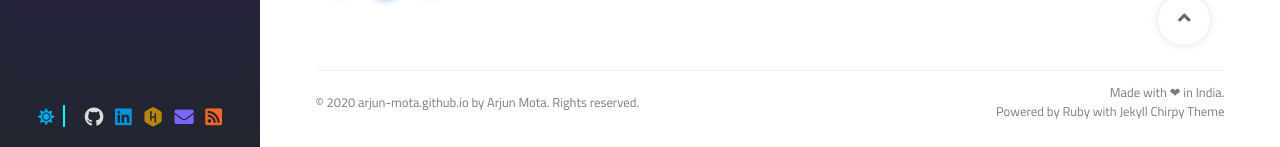
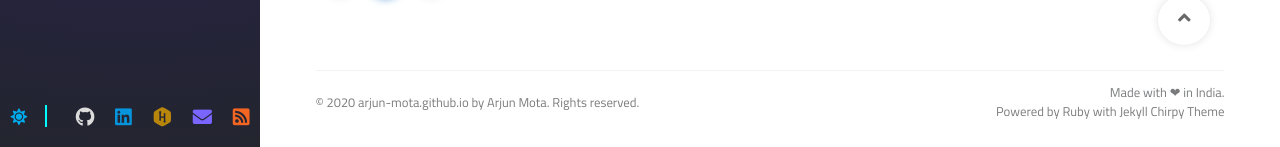
Before and after one commit to Arjun-Mota/arjun-mota.github.io, a Jekyll site: the page built from index.html, in a window 1280 px wide and 1400 px high, scrolled down 248 px. Shown: the part 1250-1397 px from the top of the window. Built offline with Jekyll 4.4.1, drawn with Linux system fonts in a browser that asks for light colours; nearby versions of some CDN libraries; some web fonts are replaced; the list of posts is cut into pages by our own code; comment, search, counter and statistics services are not loaded.

Commit message:
Menu adjustment

```diff
--- a/assets/css/_addon/main.scss
+++ b/assets/css/_addon/main.scss
@@ -181,8 +181,6 @@ $sidebar-display: "sidebar-display";
   .sidebar-bottom {
     font-size: 1.2rem;
     margin-top: 1.5rem;
-    margin-left: 2rem;
-    margin-right: 2rem;
     a {
       margin-bottom: 1.2rem; // icons may have multi lines
     }
```
